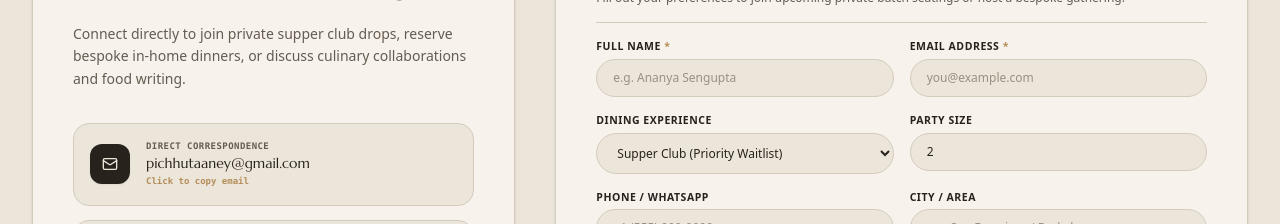
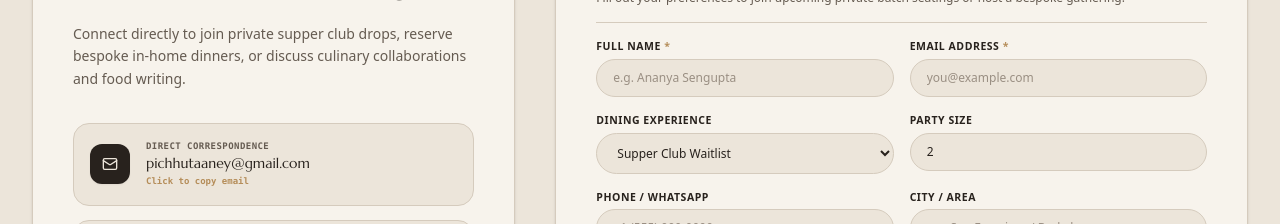
Before and after one commit to Rumpakoley/Pichutaaney, a React (Vite) app: page / in a window 1280 px wide. Shown: the part 3520-3744 px from the top of the page. Built offline with nearby package versions, Linux system fonts and the light colour scheme.

Commit message:
update dining experience options to supper club waitlist, private dinners, brand collaborations

```diff
--- a/src/components/UniqueTableConcierge.tsx
+++ b/src/components/UniqueTableConcierge.tsx
@@ -365,10 +365,9 @@ export const UniqueTableConcierge: React.FC<UniqueTableConciergeProps> = ({
                       onChange={(e) => setFormData({ ...formData, experienceType: e.target.value })}
                       className="w-full bg-[#ECE5DA] border border-[#D5CBBD] rounded-full px-4 py-2.5 text-xs text-[#28221D] focus:outline-none focus:border-[#28221D] font-sans"
                     >
-                      <option value="supper_club">Supper Club (Priority Waitlist)</option>
-                      <option value="intimate_dinner">Private In-Home Dining (6–16 Guests)</option>
-                      <option value="celebration">Milestone Gathering (Up to 35 Guests)</option>
-                      <option value="workshop">Interactive Cooking Circle</option>
+                      <option value="supper_club">Supper Club Waitlist</option>
+                      <option value="private_dinners">Private Dinners</option>
+                      <option value="brand_collaborations">Brand Collaborations</option>
                     </select>
                   </div>
 
--- a/src/types.ts
+++ b/src/types.ts
@@ -16,7 +16,7 @@ export interface PrivateEventInquiry {
   fullName: string;
   email: string;
   phone: string;
-  eventType: 'intimate_dinner' | 'celebration' | 'curated_gathering' | 'workshop' | 'other';
+  eventType: 'private_dinners' | 'brand_collaborations' | 'supper_club' | 'intimate_dinner' | 'celebration' | 'curated_gathering' | 'workshop' | 'other';
   guestCount: number;
   preferredDate: string;
   locationOrVenue: string;
```
